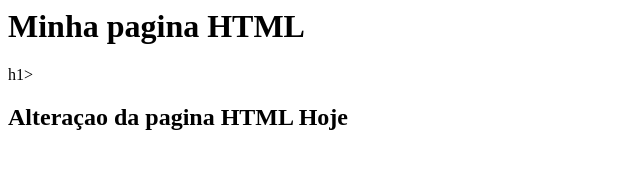
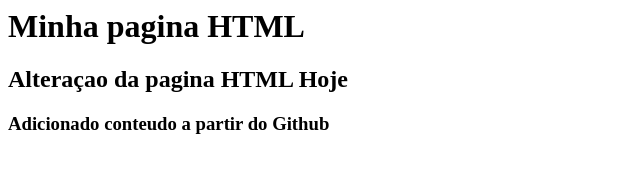
Before and after one commit to Neinha/gama-no-github, a plain HTML site: page index.html in a window 1280 px wide. Shown: the whole page, without its empty margins (0-640 px from the left). Drawn offline with Linux system fonts and the light colour scheme.

Commit message:
Atualização a partir do Github

```diff
--- a/index.html
+++ b/index.html
@@ -1,8 +1,8 @@
 <html>
 	<body>
 		<h1> Minha pagina HTML</h1>
-		h1>
 		<h2>Alteraçao da pagina HTML Hoje</h2>
+		<h3> Adicionado conteudo a partir do Github</h3>
 
 	</body>
 </html>
```
